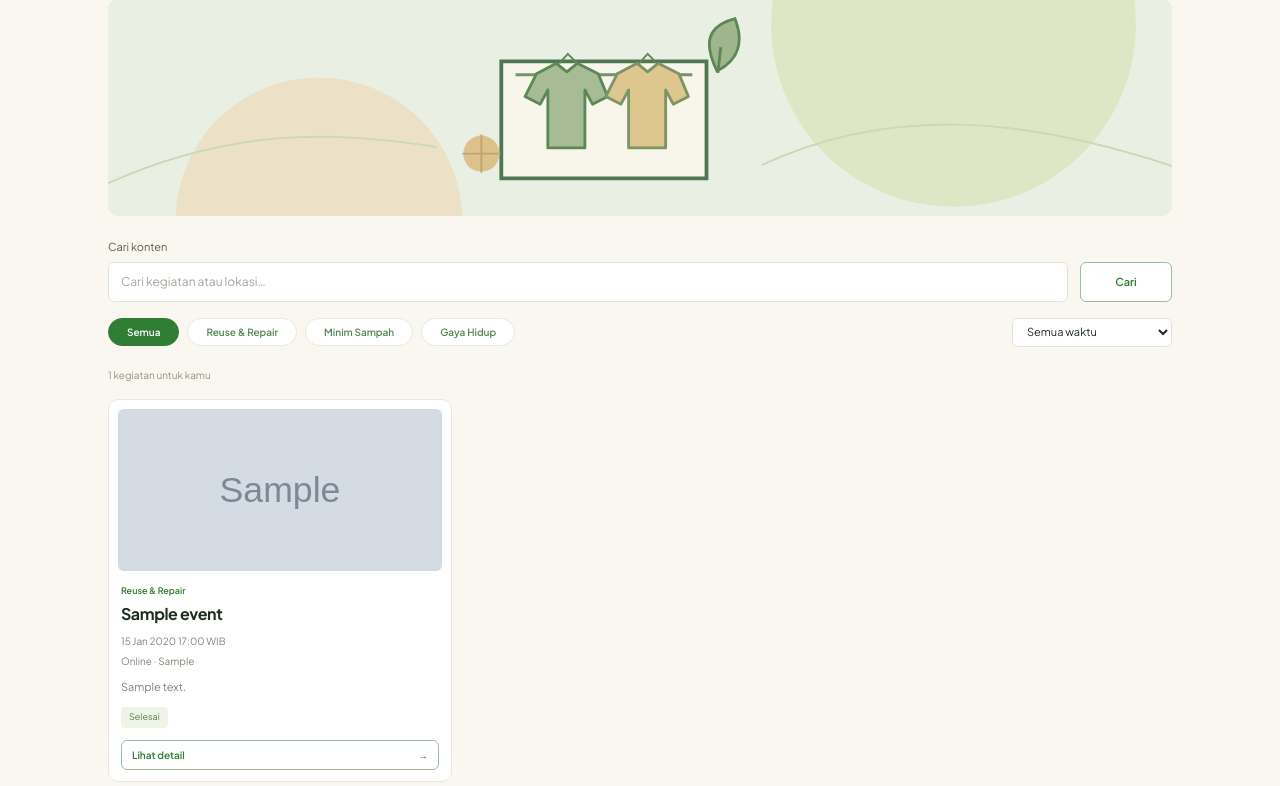
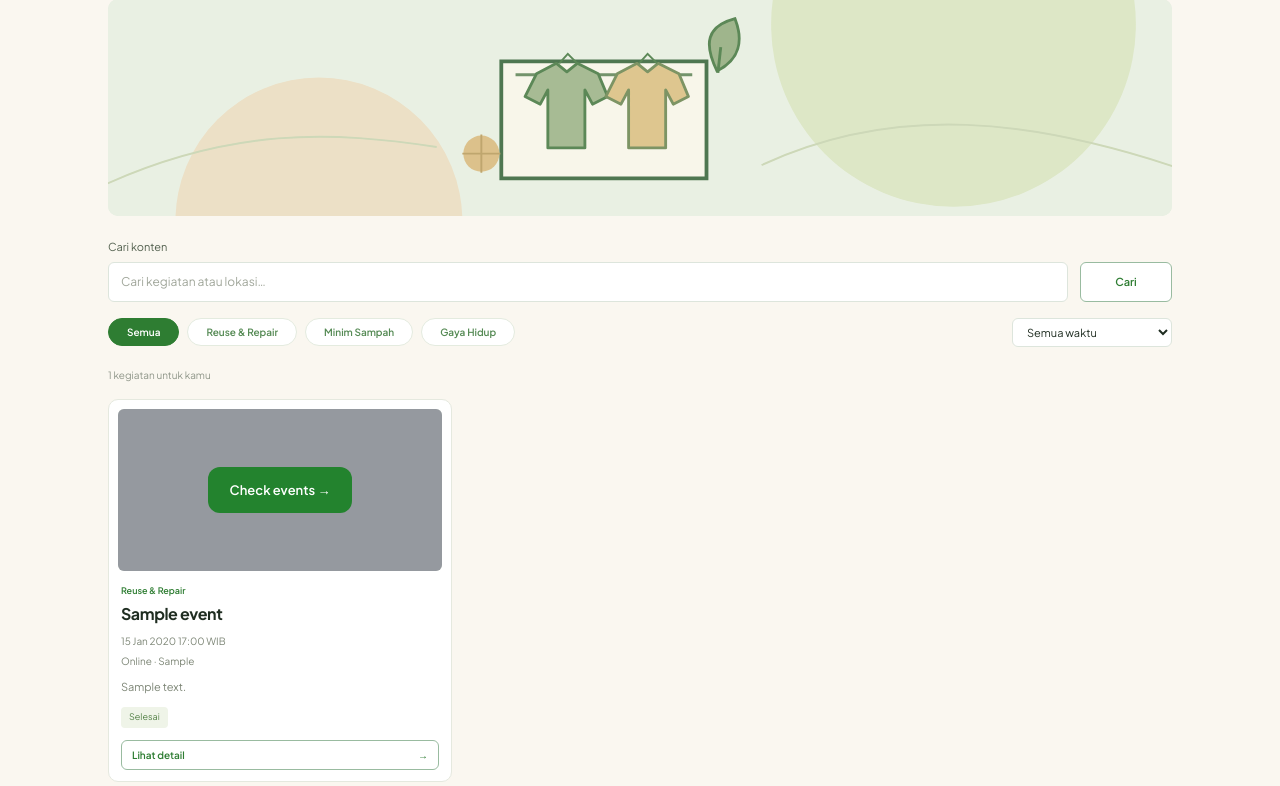
Before and after one commit to pbp-c-kelompok05/EcoLove, a Django app: page /events/ in a window 1280 px wide. Shown: the part 225-1011 px from the top of the page. Run offline with Django 5.2, Linux system fonts and the light colour scheme; tables that the repository leaves empty hold one stand-in row (values such as "Sample post"); grey boxes marked "Sample" are stand-in pictures.

Commit message:
feat: add hover overlays to events and education cards

```diff
--- a/events/templates/events/cards.html
+++ b/events/templates/events/cards.html
@@ -4,10 +4,11 @@
 {% for entry in page %}
 <div class="pure-u-1 pure-u-md-1-2 pure-u-lg-1-3"><article class="ee-card">
 {% if kind == 'event' %}{% url 'events:event_detail' entry.pk as detail_url %}{% else %}{% url 'events:education_detail' entry.pk as detail_url %}{% endif %}
-<a class="ee-thumbnail" href="{{ detail_url }}" aria-label="Baca {{ entry.title }}">
+<a class="ee-thumbnail ee-image-interaction{% if kind == 'event' %} ee-image-interaction--event{% endif %}" href="{{ detail_url }}" aria-label="{% if kind == 'event' %}Check events{% else %}Baca artikel{% endif %}: {{ entry.title }}">
 {% if entry.image %}<img src="{{ entry.image.url }}" alt="{{ entry.title }}" loading="lazy">
 {% elif kind == 'event' %}<img src="{% static 'events/illustrations/community.svg' %}" alt="Ilustrasi komunitas berbagi dan menggunakan kembali barang" loading="lazy">
 {% else %}<img src="{% static 'events/illustrations/plant.svg' %}" alt="Ilustrasi tunas hijau" loading="lazy">{% endif %}
+<span class="ee-image-overlay" aria-hidden="true"><span class="ee-image-cta">{% if kind == 'event' %}Check events{% else %}Baca artikel{% endif %} →</span></span>
 </a>
 <div class="ee-card-body"><span class="ee-eyebrow">{{ entry.get_category_display }}</span><h2><a href="{{ detail_url }}">{{ entry.title }}</a></h2>
 {% if kind == 'event' %}<p class="ee-card-meta">{{ entry.starts_at|date:'d M Y H:i' }} WIB</p><p class="ee-card-meta">{% if entry.is_online %}Online{% else %}Offline{% endif %} · {{ entry.location }}</p><p class="ee-card-description">{{ entry.description|truncatechars:100 }}</p><span class="ee-status">{{ entry.status_label }}</span>
--- a/static/events/module.css
+++ b/static/events/module.css
@@ -56,6 +56,23 @@
 .ee-card:hover { border-color:#b9cbb0; transform:translateY(-2px); }
 .ee-thumbnail { display:block; border-radius:6px; overflow:hidden; background:var(--ee-sage); }
 .ee-thumbnail img { display:block; width:100%; aspect-ratio:2; object-fit:cover; }
+.ee .ee-image-interaction { position:relative; isolation:isolate; }
+.ee .ee-image-interaction img { transition:transform .4s ease; }
+.ee .ee-image-overlay { position:absolute; inset:0; z-index:1; display:flex; align-items:center; justify-content:center; padding:12px; background:rgba(0,0,0,.3); opacity:0; pointer-events:none; transition:opacity .3s ease; }
+.ee .ee-image-cta { display:inline-flex; align-items:center; justify-content:center; max-width:100%; padding:14px 22px; border-radius:12px; background:#23832e; color:#fff; font:600 13px/1.4 var(--font-ui); text-align:center; transform:translateY(10px); transition:transform .3s ease; }
+.ee .ee-image-interaction:focus-within .ee-image-overlay { opacity:1; }
+.ee .ee-image-interaction:focus-within .ee-image-cta { transform:translateY(0); }
+.ee .ee-image-interaction:focus-within img { transform:scale(1.025); }
+.ee .ee-image-interaction:focus-visible .ee-image-cta { outline:3px solid #fff; outline-offset:3px; }
+@media (hover:hover) {
+  .ee .ee-image-interaction:hover .ee-image-overlay { opacity:1; }
+  .ee .ee-image-interaction:hover .ee-image-cta { transform:translateY(0); }
+  .ee .ee-image-interaction:hover img { transform:scale(1.025); }
+}
+@media (hover:none), (pointer:coarse) {
+  .ee .ee-image-interaction--event .ee-image-overlay { opacity:1; }
+  .ee .ee-image-interaction--event .ee-image-cta { transform:none; }
+}
 .ee-card-body { padding:13px 3px 2px; flex:1; display:flex; flex-direction:column; align-items:flex-start; }
 .ee-card-body .ee-eyebrow { font-size:9px; margin:0 0 4px; }
 .ee-card h2 { font-size:16px; letter-spacing:-.4px; margin:0 0 5px; line-height:1.45; }
@@ -196,4 +213,7 @@
   .ee-table .ee-btn { min-width:52px; }
   .ee-delete-confirm { padding:20px; }
 }
-@media (prefers-reduced-motion:reduce) { .ee * { transition:none!important; } }
+@media (prefers-reduced-motion:reduce) {
+  .ee * { transition:none!important; }
+  .ee .ee-image-interaction img, .ee .ee-image-cta, .ee .ee-card:hover { transform:none!important; }
+}
```
